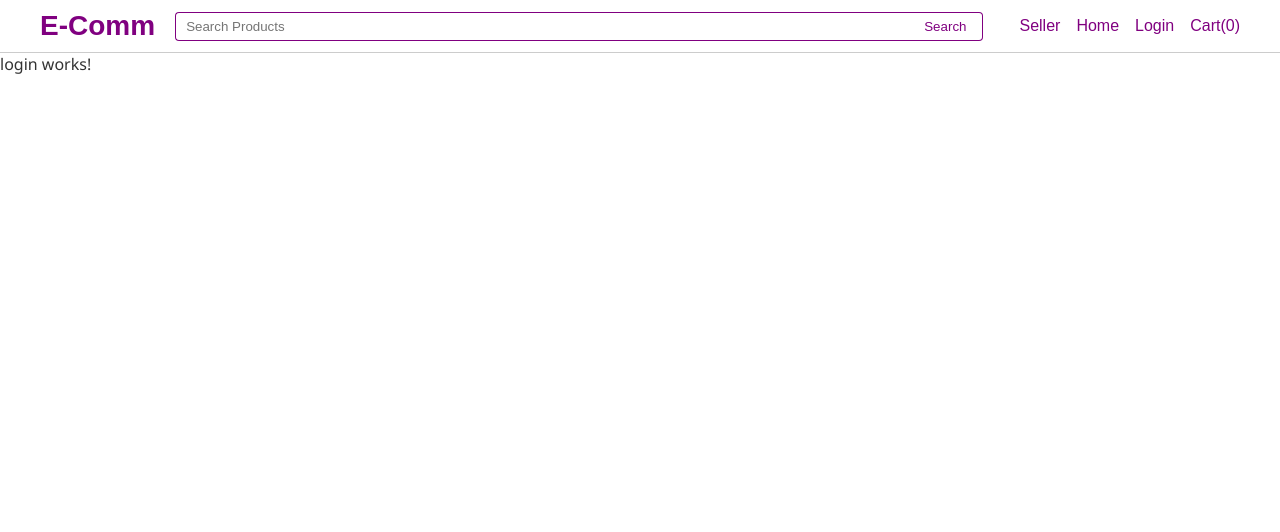
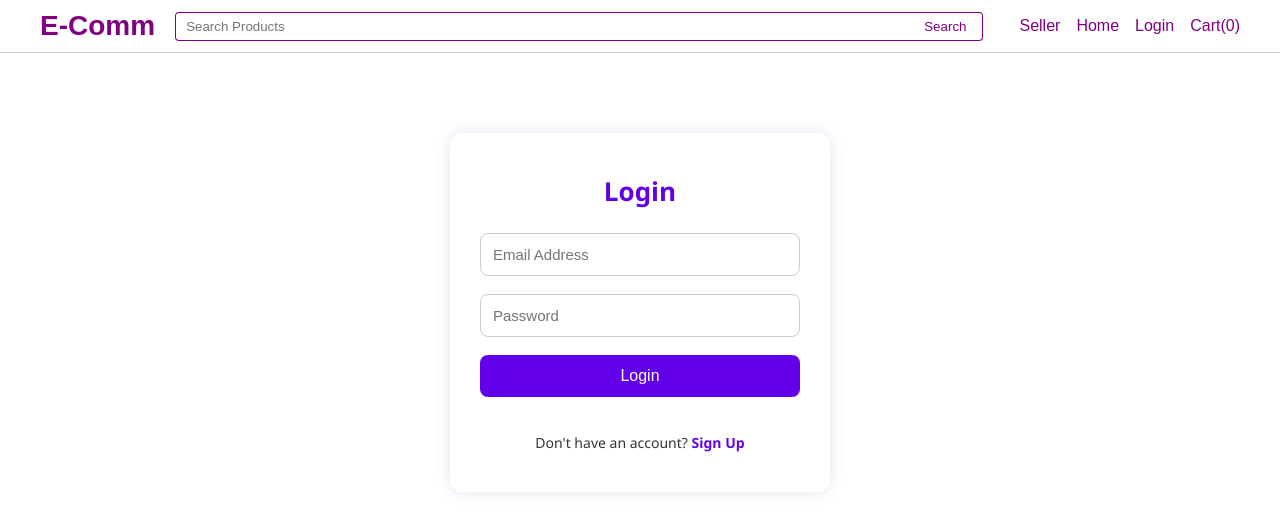
Before and after one commit to anilkumar-dct/eCommerce-Project, an Angular app: page /login in a window 1280 px wide. Shown: the top 532 px of the page. Built offline with nearby package versions, Linux system fonts and the light colour scheme.

Commit message:
Added validation to my Sign up and also add login html css

```diff
--- a/src/app/app.css
+++ b/src/app/app.css
@@ -0,0 +1,4 @@
+:host {
+  height: 100%;
+  display: block;
+}
--- a/src/app/body/login/login.css
+++ b/src/app/body/login/login.css
@@ -0,0 +1,73 @@
+:host {
+  display: flex;
+  justify-content: center;
+  align-items: center;
+  margin-top: 5rem;
+}
+
+.login-container {
+  width: 100%;
+  max-width: 380px;
+  background: #ffffff;
+  padding: 40px 30px;
+  border-radius: 12px;
+  box-shadow: 0 0 15px rgba(102, 51, 153, 0.15);
+  text-align: center;
+}
+
+/* Title styling */
+.login-container h2 {
+  color: #6200ea;
+  margin-bottom: 24px;
+  font-size: 26px;
+}
+
+/* Form layout */
+.login-container form {
+  display: flex;
+  flex-direction: column;
+  gap: 18px;
+}
+
+/* Input fields */
+.login-container input {
+  padding: 12px;
+  border-radius: 8px;
+  border: 1px solid #ccc;
+  font-size: 15px;
+  transition: border-color 0.2s;
+}
+
+/* Focus effect for inputs */
+.login-container input:focus {
+  border-color: #6200ea;
+  outline: none;
+}
+
+/* Submit button */
+.login-container button {
+  padding: 12px;
+  background-color: #6200ea;
+  color: #fff;
+  border: none;
+  border-radius: 8px;
+  font-size: 16px;
+  cursor: pointer;
+  transition: background-color 0.2s;
+}
+
+.login-container button:hover {
+  background-color: #4b00c1;
+}
+
+/* Sign-up link */
+.signup-link {
+  margin-top: 18px;
+  font-size: 14px;
+}
+
+.signup-link a {
+  color: #6200ea;
+  text-decoration: none;
+  font-weight: bold;
+}
--- a/src/app/body/login/login.html
+++ b/src/app/body/login/login.html
@@ -1 +1,12 @@
-<p>login works!</p>
+<div class="login-container">
+  <h2>Login</h2>
+  <form>
+    <input type="email" placeholder="Email Address" />
+    <input type="password" placeholder="Password" />
+    <button type="submit">Login</button>
+    <p class="signup-link">
+      Don't have an account?
+      <a [routerLink]="['/seller']">Sign Up</a>
+    </p>
+  </form>
+</div>
--- a/src/app/body/seller/seller.css
+++ b/src/app/body/seller/seller.css
@@ -76,3 +76,7 @@ button:hover {
     flex-basis: 100%;
   }
 }
+.error small {
+  color: red;
+  font-size: 12px;
+}
--- a/src/app/body/seller/seller.html
+++ b/src/app/body/seller/seller.html
@@ -1,12 +1,21 @@
 <div class="signup-container">
   <h2>Create Account</h2>
-  <form [formGroup]="form">
+
+  <form [formGroup]="form" (ngSubmit)="onSubmit()">
     <input
       type="text"
       placeholder="Full Name"
       required
       formControlName="name"
     />
+
+    @if(form.get('name')?.touched&&form.get('name')?.invalid){
+    <div class="error">
+      @if (form.get('name')?.errors?.['required']) {
+      <small>Full Name is required.</small>
+      }
+    </div>
+    }
     <input
       type="email"
       placeholder="Email Address"
@@ -14,6 +23,15 @@
       formControlName="email"
     />
 
+    @if(form.get('email')?.touched&&form.get('email')?.invalid){
+    <div class="error">
+      @if (form.get('email')?.errors?.['required']) {
+      <small>Email Address is required.</small>
+      } @else if (form.get('email')?.errors?.['pattern']) {
+      <small>Invalid email address.</small>
+      }
+    </div>
+    }
     <div class="password-group" formGroupName="passwords">
       <input
         type="password"
@@ -21,15 +39,35 @@
         required
         formControlName="password"
       />
+      @if(form.controls['passwords'].get('password')?.touched&&form.controls['passwords'].get('password')?.invalid){
+      <div class="error">
+        @if (form.controls['passwords'].get('password')?.errors?.['required']) {
+        <small>Password is required.</small>
+        }
+      </div>
+      }
       <input
         type="password"
         placeholder="Confirm Password"
         required
         formControlName="confirmPassword"
       />
+      @if(form.controls['passwords'].get('confirmPassword')?.touched&&form.controls['passwords'].get('confirmPassword')?.invalid){
+      <div class="error">
+        @if
+        (form.controls['passwords'].get('confirmPassword')?.errors?.['required'])
+        {
+        <small>Confirm Password is required.</small>
+        } @if
+        (!form.controls['passwords'].get('confirmPassword')?.errors?.['required']
+        && form.controls['passwords'].errors?.['notSame']) {
+        <small>Passwords do not match.</small>
+        }
+      </div>
+      }
     </div>
 
-    <button type="reset" (click)="onSubmit()">Sign Up</button>
+    <button type="submit">Sign Up</button>
     <p class="login-link">
       Already have an account?
       <a routerLink="/login" routerLinkActive="router-link-active">Login</a>
--- a/src/app/body/seller/seller.ts
+++ b/src/app/body/seller/seller.ts
@@ -1,3 +1,4 @@
+import { NgIf } from '@angular/common';
 import { Component } from '@angular/core';
 import {
   AbstractControl,
@@ -18,14 +19,17 @@ function confirmPassword(control: AbstractControl) {
 }
 @Component({
   selector: 'app-seller',
-  imports: [RouterLink, ReactiveFormsModule],
+  imports: [RouterLink, ReactiveFormsModule, NgIf],
   templateUrl: './seller.html',
   styleUrl: './seller.css',
 })
 export class Seller {
   form = new FormGroup({
     email: new FormControl('', {
-      validators: [Validators.required, Validators.email],
+      validators: [
+        Validators.required,
+        Validators.pattern(/^[a-zA-Z0-9._%+-]+@[a-zA-Z0-9.-]+\.[a-zA-Z]{2,}$/),
+      ],
     }),
     passwords: new FormGroup(
       {
@@ -43,6 +47,25 @@ export class Seller {
     }),
   });
   onSubmit() {
-    console.log(this.form.controls.name.value);
+    this.form.markAllAsTouched();
+    if (this.form.invalid) {
+      console.log('❌ Invalid form:');
+      for (const key in this.form.controls) {
+        const control = this.form.get(key);
+        if (control instanceof FormGroup) {
+          for (const subKey in control.controls) {
+            const subControl = control.get(subKey);
+            if (subControl?.errors)
+              console.log(`${subKey}:`, subControl.errors);
+          }
+          if (control.errors) console.log(`${key} group:`, control.errors);
+        } else if (control?.errors) {
+          console.log(`${key}:`, control.errors);
+        }
+      }
+      return;
+    }
+
+    console.log('✅ Form is valid:', this.form.value);
   }
 }
--- a/src/styles.css
+++ b/src/styles.css
@@ -9,4 +9,5 @@ body {
   font-family: "Segoe UI", Tahoma, Geneva, Verdana, sans-serif;
   background-color: #fff;
   color: #333;
+  min-height: 100vh;
 }
```
Also changed, not shown: src/app/body/login/login.ts (+4 -5 lines).
